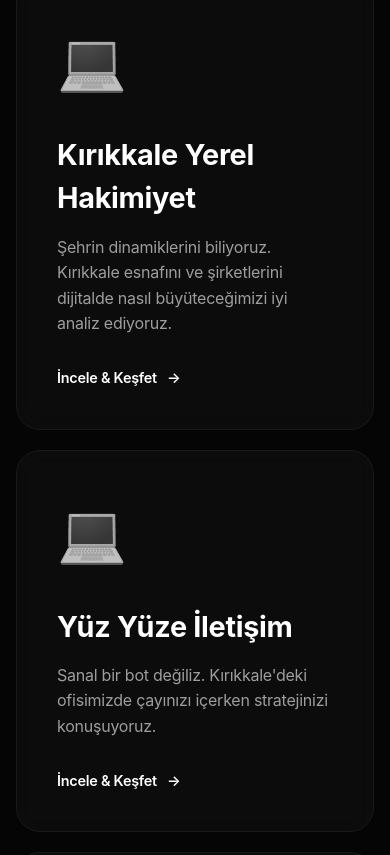
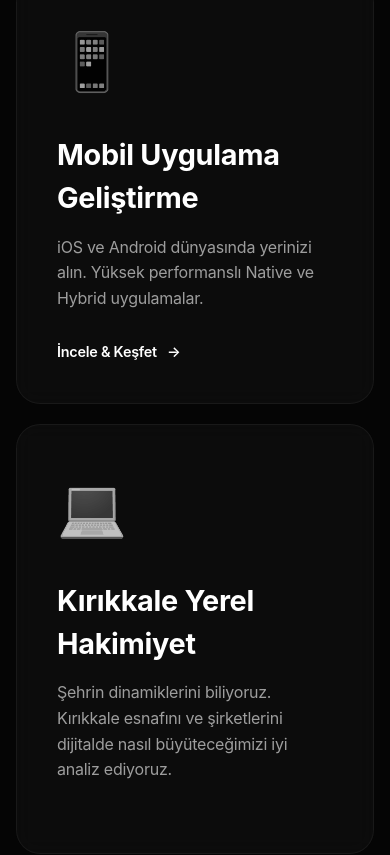
Before and after one commit to zumerkk/zmkagency, a React (Vite) app: page /services in a window 390 px wide. Shown: the part 5748-6603 px from the top of the page. Built offline with nearby package versions, Linux system fonts and the light colour scheme.

Commit message:
fix(services): Add Mobile App service and improve rendering robustness

```diff
--- a/src/pages/ServicesPage.jsx
+++ b/src/pages/ServicesPage.jsx
@@ -36,6 +36,7 @@ const ServicesPage = ({ t, tContact }) => {
             case 'briefcase': return '💼';
             case 'cart': return '🛍️'; // E-commerce
             case 'megaphone': return '📢'; // PR
+            case 'smartphone': return '📱'; // Mobile App
             default: return '💻';
         }
     };
@@ -91,6 +92,7 @@ const ServicesPage = ({ t, tContact }) => {
                 </header>
 
                 {/* Services Grid */}
+                {services.length > 0 ? (
                     <motion.div
                         className="services-grid"
                         variants={container}
@@ -99,6 +101,7 @@ const ServicesPage = ({ t, tContact }) => {
                     >
                         {services.map((service, index) => (
                             <motion.div variants={itemVariant} key={index} style={{ height: '100%' }}>
+                                {service.id ? (
                                     <Link
                                         to={`/services/${service.id}`}
                                         className="service-card"
@@ -114,9 +117,23 @@ const ServicesPage = ({ t, tContact }) => {
                                             {t.moreDetails} <span className="arrow-icon">→</span>
                                         </div>
                                     </Link>
+                                ) : (
+                                    <div className="service-card" style={{ cursor: 'default' }}>
+                                        <div className="service-content">
+                                            <div className="service-icon">
+                                                {renderIcon(service.icon)}
+                                            </div>
+                                            <h3>{service.title}</h3>
+                                            <p>{service.description}</p>
+                                        </div>
+                                    </div>
+                                )}
                             </motion.div>
                         ))}
                     </motion.div>
+                ) : (
+                    <div style={{ textAlign: 'center', padding: '50px' }}>Loading Services...</div>
+                )}
 
                 {/* Bottom CTA */}
                 <section style={{ paddingBottom: '80px' }}>
--- a/src/translations.js
+++ b/src/translations.js
@@ -154,6 +154,16 @@ export const content = {
                     detailText: "Doğru kişi, doğru mesaj, doğru zaman. Markanızı hedef kitlenizin güvendiği yüzlerle buluşturuyoruz. Sadece reklam değil, tavsiye mekanizmasını çalıştırarak güven inşa ediyoruz.",
                     features: ["Influencer Eşleşmesi", "Kampanya Yönetimi", "Basın Bülteni & PR", "Etkinlik Yönetimi"],
                     process: ["Hedef Kitle Analizi", "Influencer Seçimi", "Kampanya Kurgusu", "Raporlama"]
+                },
+                {
+                    id: "mobile-app",
+                    title: "Mobil Uygulama Geliştirme",
+                    description: "iOS ve Android dünyasında yerinizi alın. Yüksek performanslı Native ve Hybrid uygulamalar.",
+                    icon: "smartphone",
+                    detailTitle: "Cebinizdeki Güç",
+                    detailText: "Müşterilerinizin %90'ı mobilde. Onlara kusursuz bir mobil deneyim sunun. React Native ve Native teknolojilerle, marketlerde (App Store & Play Store) öne çıkan, hızlı ve güvenli uygulamalar geliştiriyoruz.",
+                    features: ["iOS & Android (Cross-Platform)", "UI/UX Mobil Tasarım", "App Store Optimizasyonu (ASO)", "Bildirim & Kullanıcı Yönetimi"],
+                    process: ["Prototip", "Kodlama", "Test", "Market Yayını"]
                 }
             ],
             items2: [
```
Lines whose indentation alone changed are shown as unchanged.
